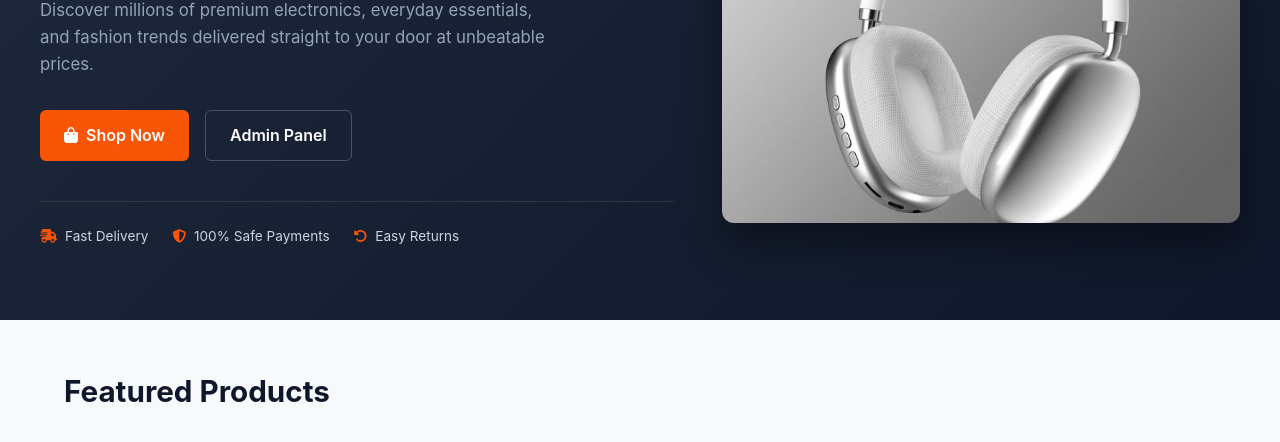
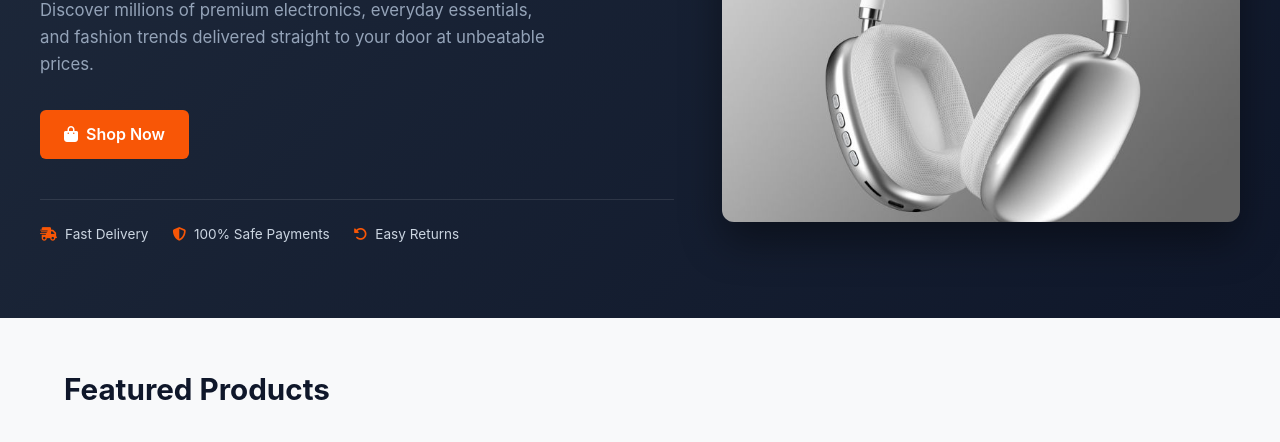
Before and after one commit to sunjinatonni6-lab/BazarGo, a plain HTML site: page index.html in a window 1280 px wide. Shown: the part 327-769 px from the top of the page. Drawn offline with Linux system fonts and the light colour scheme; no server answers.

Commit message:
Update index.html

```diff
--- a/index.html
+++ b/index.html
@@ -264,7 +264,7 @@
         </p>
         <div class="hero-cta-group">
           <a href="#featured" id="hero-cta-btn" class="btn btn-primary"><i class="fa-solid fa-bag-shopping"></i> Shop Now</a>
-          <a href="admin/login.html" class="btn btn-outline">Admin Panel</a>
+
         </div>
         <div class="hero-trust-badges">
           <div class="badge-item"><i class="fa-solid fa-truck-fast"></i> <span>Fast Delivery</span></div>
```
